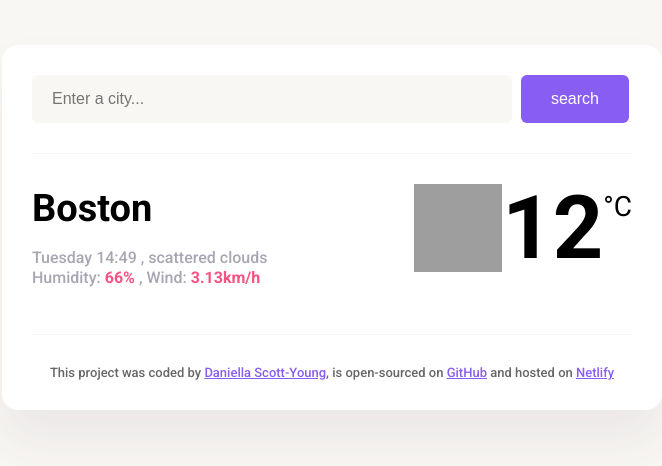
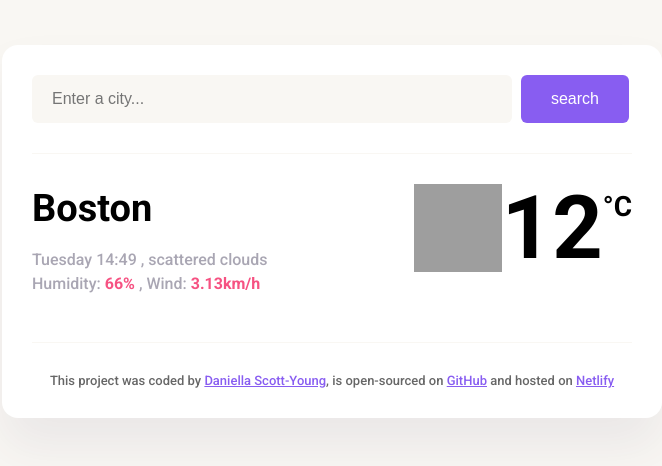
Before and after one commit to dscottyoung2022/Week-7-Vanilla-Weather-Search, a plain HTML site: page index.html in a window 1280 px wide. Shown: the whole page, without its empty margins (308-970 px from the left). Drawn offline with Linux system fonts and the light colour scheme; grey boxes are pictures that could not be loaded.

Commit message:
Temperature Styling Correction

```diff
--- a/styles.css
+++ b/styles.css
@@ -60,7 +60,7 @@ main {
   color: rgba(39, 33, 66, 0.4);
   font-size: 16px;
   font-weight: 500;
-  line-height: 20px;
+  line-height: 24px;
   margin: 16px 0;
 }
 
@@ -79,11 +79,12 @@ main {
 
 .weather-app-temperature {
   font-size: 88px;
-  font-weight: 700;
+  font-weight: bold;
   line-height: 88px;
 }
 .weather-app-unit {
   font-size: 28px;
+  font-weight: bold;
   margin-top: 6px;
 }
 
```
